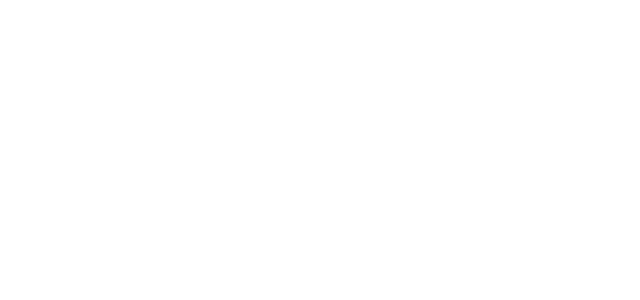
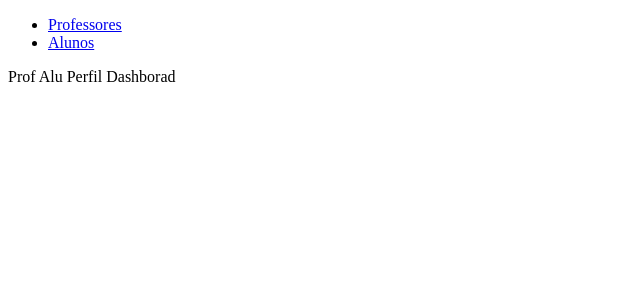
Before and after one commit to danilo-borges-dev/SPA_Angular_e_ASP_NET, an Angular app in the folder SmartShool/: page / in a window 1280 px wide. Shown: the top 300 px of the page, without its empty margins (0-640 px from the left). Built offline with nearby package versions, Linux system fonts and the light colour scheme.

Commit message:
Trabalhando com Rotas

```diff
--- a/SmartShool/src/app/app-routing.module.ts
+++ b/SmartShool/src/app/app-routing.module.ts
@@ -1,7 +1,12 @@
 import { NgModule } from '@angular/core';
 import { RouterModule, Routes } from '@angular/router';
+import { AlunosComponent } from './alunos/alunos.component';
+import { ProfessoresComponent } from './professores/professores.component';
 
-const routes: Routes = [];
+const routes: Routes = [
+  { path: "professores", component: ProfessoresComponent },
+  { path: "alunos", component: AlunosComponent }
+];
 
 @NgModule({
   imports: [RouterModule.forRoot(routes)],
--- a/SmartShool/src/app/app.component.html
+++ b/SmartShool/src/app/app.component.html
@@ -1,5 +1,17 @@
-<app-alunos></app-alunos>
-<br>
-<app-professores></app-professores>
+<nav>
+    <ul>
+        <li>
+            <a routerLink="professores">Professores</a>
+        </li>
+        <li>
+            <a routerLink="alunos">Alunos</a>
+        </li>
+    </ul>
+</nav>
 
-<router
+<router-outlet></router-outlet>
+
+Prof
+Alu
+Perfil
+Dashborad
```
